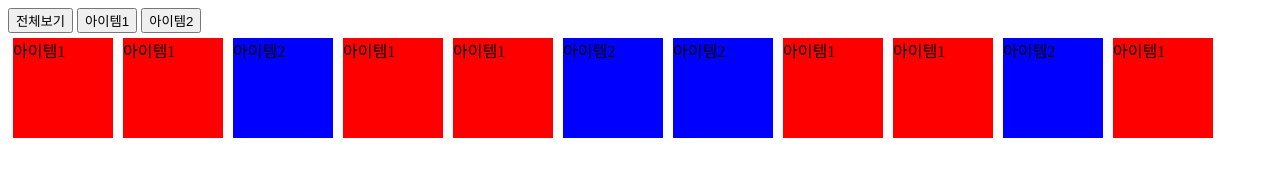
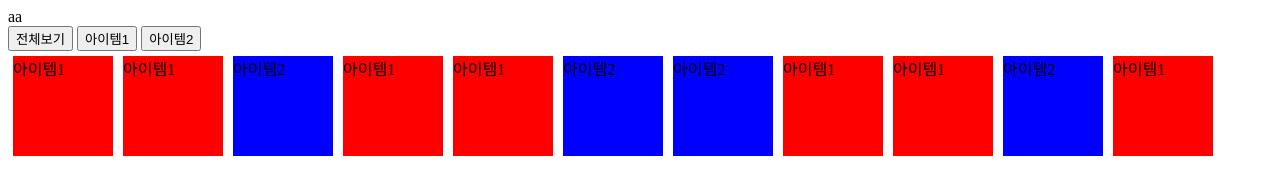
Before and after one commit to bsk824/jyp, a plain HTML site: page index.html in a window 1280 px wide. Drawn offline with nearby package versions, Linux system fonts and the light colour scheme.

Commit message:
no message

```diff
--- a/index.html
+++ b/index.html
@@ -28,6 +28,7 @@ $(function(){
 </head>
 
 <body>
+	aa
 	<div id="filters" class="button-group">
 		<button class="button is-checked" data-filter="*">전체보기</button>
 		<button class="button" data-filter=".item1">아이템1</button>
```
